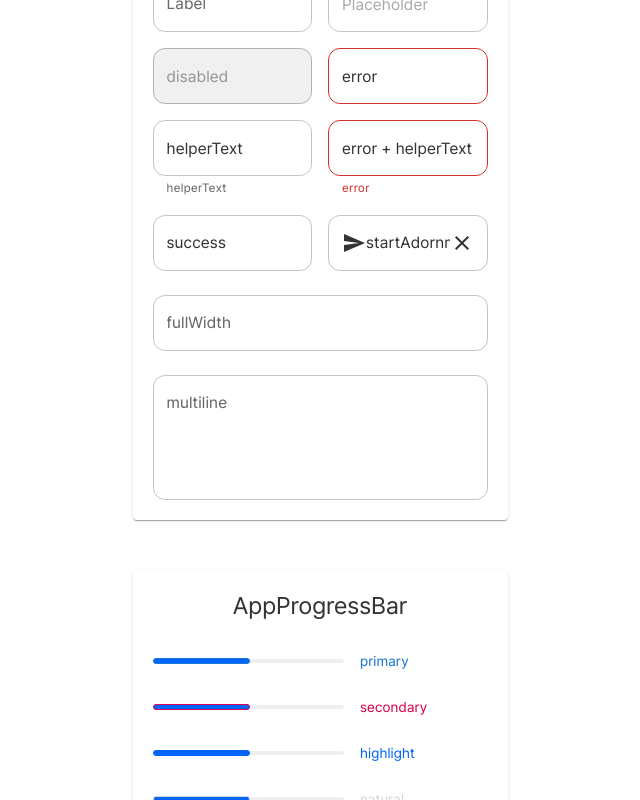
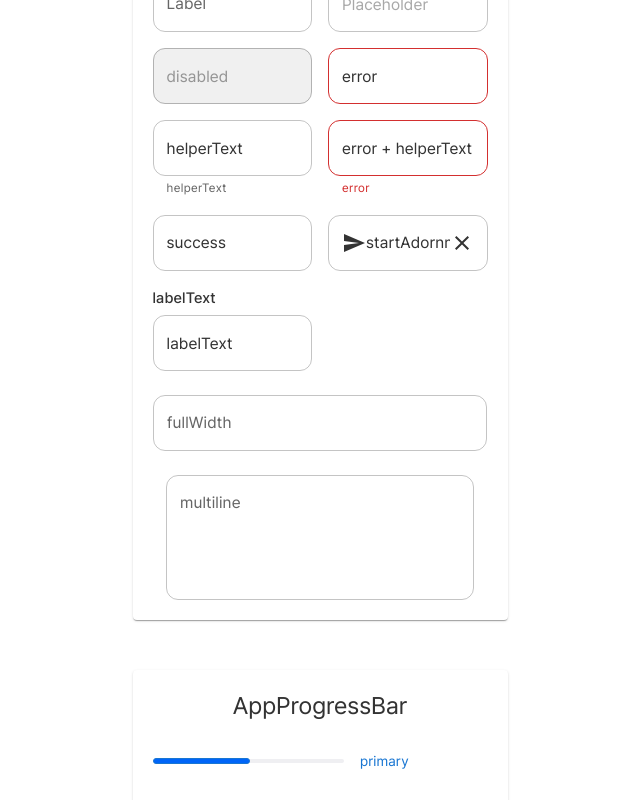
Before and after one commit to The-Wedding-Lab/The-Wedding-Lab, a Next.js app: page /ui in a window 1280 px wide. Shown: the part 864-1664 px from the top of the page, without its empty margins (320-960 px from the left). Built offline with nearby package versions, Linux system fonts and the light colour scheme.

Commit message:
feat: TextField LabelText 속성 추가

```diff
--- a/src/app/ui/page.tsx
+++ b/src/app/ui/page.tsx
@@ -5,12 +5,7 @@ import AppButton from "@/components/ui/AppButton";
 import AppChipCheckBox from "@/components/ui/AppChipCheckBox";
 import AppProgressBar from "@/components/ui/AppProgressBar";
 import AppTextField from "@/components/ui/AppTextField";
-import {
-  Close,
-  DragIndicator,
-  ExpandMore,
-  Send,
-} from "@mui/icons-material";
+import { Close, DragIndicator, ExpandMore, Send } from "@mui/icons-material";
 import {
   AccordionDetails,
   AccordionSummary,
@@ -203,6 +198,7 @@ const Page = () => {
             }}
             value="startAdornment,endAdornment"
           />
+          <AppTextField labelText="labelText" value="labelText" />
         </ContentBox>
         <Box sx={{ display: "flex", justifyContent: "center", mt: 3 }}>
           <AppTextField fullWidth label="fullWidth" />
--- a/src/components/ui/AppTextField.tsx
+++ b/src/components/ui/AppTextField.tsx
@@ -1,7 +1,14 @@
-import { TextField, TextFieldProps, styled } from "@mui/material";
+import {
+  Box,
+  TextField,
+  TextFieldProps,
+  Typography,
+  styled,
+} from "@mui/material";
 
 export type AppTextFieldProps = TextFieldProps & {
   success?: boolean;
+  labelText?: string;
 };
 
 const StyledTextField = styled(TextField, {
@@ -33,5 +40,23 @@ const StyledTextField = styled(TextField, {
 }));
 
 export default function AppTextField(props: AppTextFieldProps) {
-  return <StyledTextField {...props} />;
+  const { labelText, ...rest } = props;
+
+  return (
+    <Box>
+      {labelText && (
+        <Typography
+          sx={{
+            marginBottom: "6px",
+            fontSize: "15px",
+            fontWeight: 500,
+            color: "#333",
+          }}
+        >
+          {labelText}
+        </Typography>
+      )}
+      <StyledTextField {...rest} />
+    </Box>
+  );
 }
```
